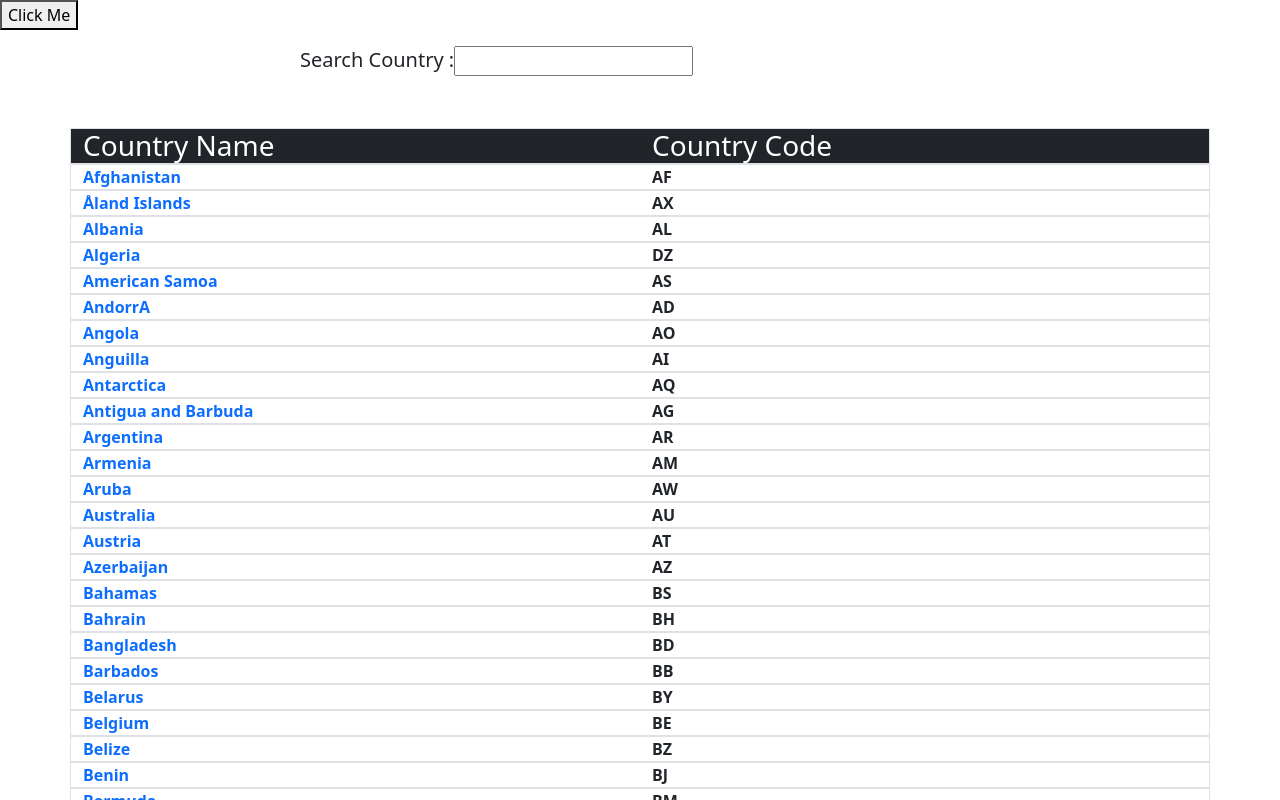
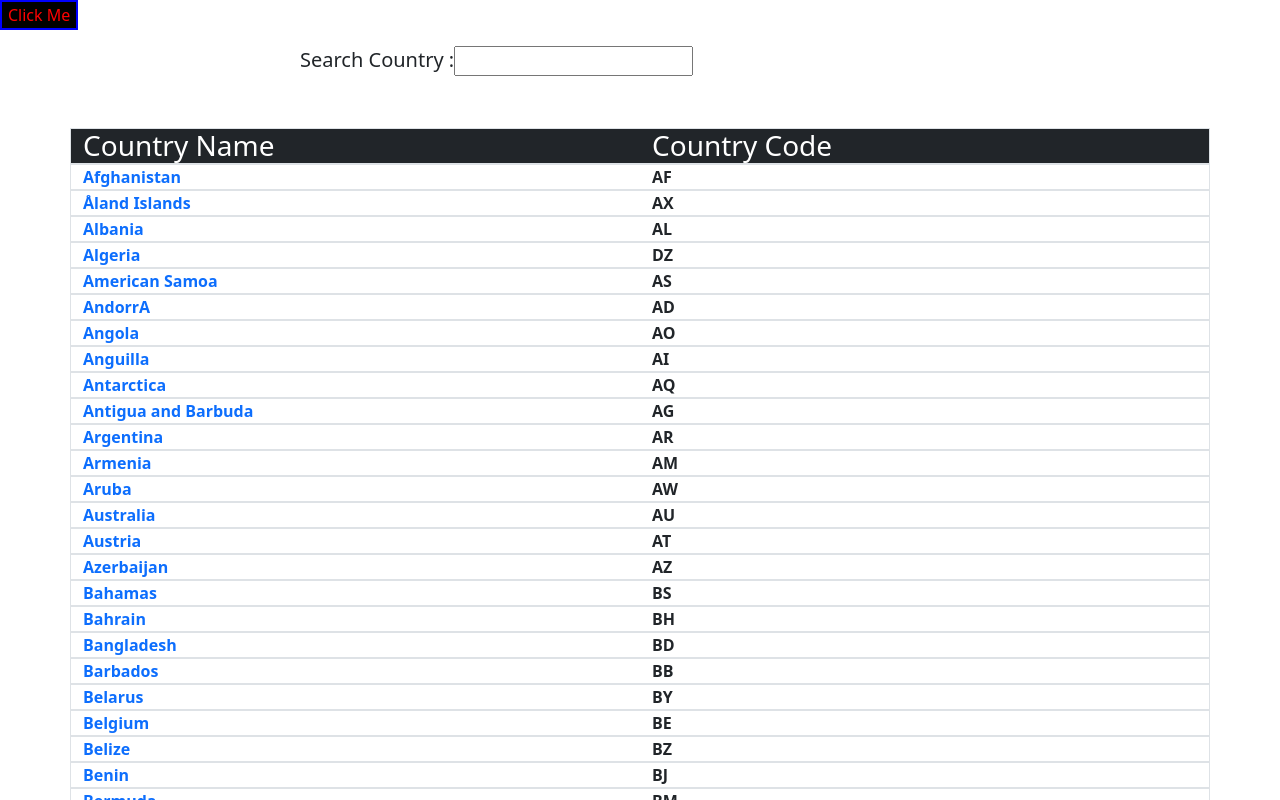
Before and after one commit to KaleeswaraKumard/Demo_project, a React (Create React App) app: page / in a window 1280 px wide. Shown: the top 800 px of the page. Built offline with nearby package versions, Linux system fonts and the light colour scheme.

Commit message:
* Added the button style feature. * Also, updated the yaml configuration to test it.

```diff
--- a/src/App.js
+++ b/src/App.js
@@ -51,7 +51,9 @@ class myApp extends Component {
   render() {
     return (
       <div>
-        <button onClick={() => console.log("clicked Me")}>Click Me</button>
+        <button style={{ color: "red", background: "black", border: "2px solid blue" }} onClick={() => console.log("clicked Me")}>
+          Click Me
+        </button>
         <div className="margin-left mt-3 mb-5" >
           <label htmlFor="Search" className="h5 mr-4">Search Country : </label>
           <input type="text" value={this.state.changeMe} onChange={this.showValue} />
```
